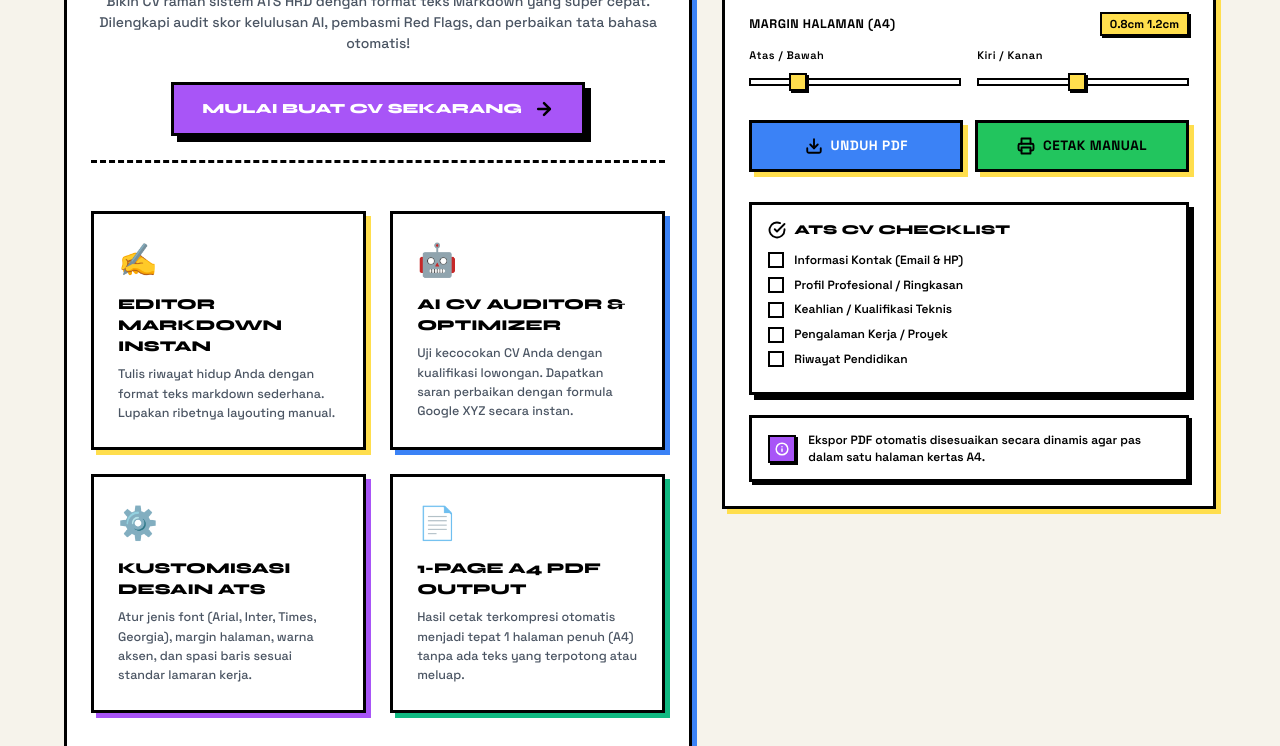
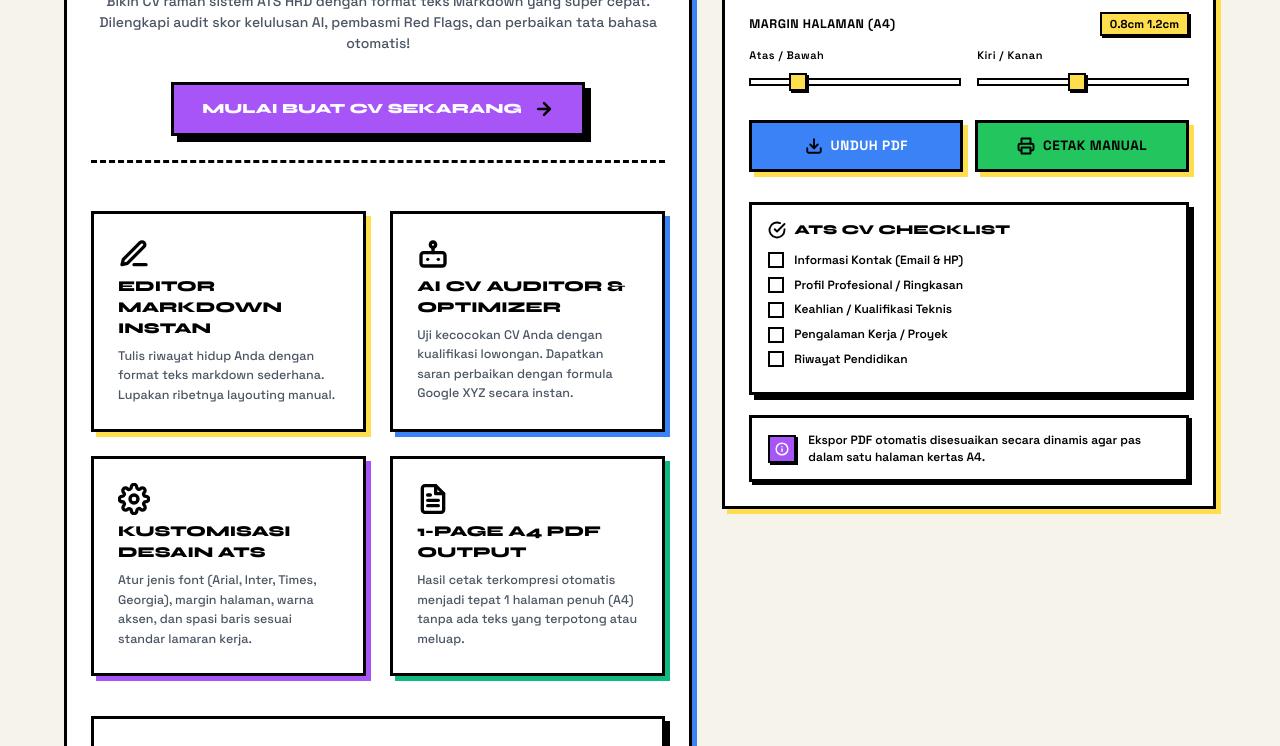
Before and after one commit to Rangga11268/md-to-pdf-converter, a website: page public/index.html in a window 1280 px wide. Shown: the part 579-1325 px from the top of the page. Drawn offline with nearby package versions, Linux system fonts and the light colour scheme.

Commit message:
fix: replace emojis with custom neobrutalist SVG icons on landing page feature cards

```diff
--- a/public/index.html
+++ b/public/index.html
@@ -114,25 +114,43 @@
                  <div class="home-grid">
                       <!-- Feature 1 -->
                       <div class="home-feature-card yellow">
-                         <div class="card-icon">✍️</div>
+                          <svg viewBox="0 0 24 24" width="32" height="32" fill="none" stroke="currentColor" stroke-width="2.5" stroke-linecap="round" stroke-linejoin="round" class="card-svg-icon">
+                              <path d="M12 20h9"></path>
+                              <path d="M16.5 3.5a2.121 2.121 0 0 1 3 3L7 19l-4 1 1-4L16.5 3.5z"></path>
+                          </svg>
                           <h4>Editor Markdown Instan</h4>
                           <p>Tulis riwayat hidup Anda dengan format teks markdown sederhana. Lupakan ribetnya layouting manual.</p>
                       </div>
                       <!-- Feature 2 -->
                       <div class="home-feature-card blue">
-                         <div class="card-icon">🤖</div>
+                          <svg viewBox="0 0 24 24" width="32" height="32" fill="none" stroke="currentColor" stroke-width="2.5" stroke-linecap="round" stroke-linejoin="round" class="card-svg-icon">
+                              <rect x="3" y="11" width="18" height="10" rx="2"></rect>
+                              <circle cx="12" cy="5" r="2"></circle>
+                              <path d="M12 7v4"></path>
+                              <line x1="8" y1="16" x2="8.01" y2="16"></line>
+                              <line x1="16" y1="16" x2="16.01" y2="16"></line>
+                          </svg>
                           <h4>AI CV Auditor & Optimizer</h4>
                           <p>Uji kecocokan CV Anda dengan kualifikasi lowongan. Dapatkan saran perbaikan dengan formula Google XYZ secara instan.</p>
                       </div>
                       <!-- Feature 3 -->
                       <div class="home-feature-card purple">
-                         <div class="card-icon">⚙️</div>
+                          <svg viewBox="0 0 24 24" width="32" height="32" fill="none" stroke="currentColor" stroke-width="2.5" stroke-linecap="round" stroke-linejoin="round" class="card-svg-icon">
+                              <circle cx="12" cy="12" r="3"></circle>
+                              <path d="M19.4 15a1.65 1.65 0 0 0 .33 1.82l.06.06a2 2 0 1 1-2.83 2.83l-.06-.06a1.65 1.65 0 0 0-1.82-.33 1.65 1.65 0 0 0-1 1.51V21a2 2 0 0 1-4 0v-.09A1.65 1.65 0 0 0 9 19.4a1.65 1.65 0 0 0-1.82.33l-.06.06a2 2 0 1 1-2.83-2.83l.06-.06a1.65 1.65 0 0 0 .33-1.82 1.65 1.65 0 0 0-1.51-1H3a2 2 0 0 1 0-4h.09A1.65 1.65 0 0 0 4.6 9a1.65 1.65 0 0 0-.33-1.82l-.06-.06a2 2 0 1 1 2.83-2.83l.06.06a1.65 1.65 0 0 0 1.82.33H9a1.65 1.65 0 0 0 1-1.51V3a2 2 0 0 1 4 0v.09a1.65 1.65 0 0 0 1 1.51 1.65 1.65 0 0 0 1.82-.33l.06-.06a2 2 0 1 1 2.83 2.83l-.06.06a1.65 1.65 0 0 0-.33 1.82V9a1.65 1.65 0 0 0 1.51 1H21a2 2 0 0 1 0 4h-.09a1.65 1.65 0 0 0-1.51 1z"></path>
+                          </svg>
                           <h4>Kustomisasi Desain ATS</h4>
                           <p>Atur jenis font (Arial, Inter, Times, Georgia), margin halaman, warna aksen, dan spasi baris sesuai standar lamaran kerja.</p>
                       </div>
                       <!-- Feature 4 -->
                       <div class="home-feature-card green">
-                         <div class="card-icon">📄</div>
+                          <svg viewBox="0 0 24 24" width="32" height="32" fill="none" stroke="currentColor" stroke-width="2.5" stroke-linecap="round" stroke-linejoin="round" class="card-svg-icon">
+                              <path d="M14 2H6a2 2 0 0 0-2 2v16a2 2 0 0 0 2 2h12a2 2 0 0 0 2-2V8z"></path>
+                              <polyline points="14 2 14 8 20 8"></polyline>
+                              <line x1="16" y1="13" x2="8" y2="13"></line>
+                              <line x1="16" y1="17" x2="8" y2="17"></line>
+                              <polyline points="10 9 9 9 8 9"></polyline>
+                          </svg>
                           <h4>1-Page A4 PDF Output</h4>
                           <p>Hasil cetak terkompresi otomatis menjadi tepat 1 halaman penuh (A4) tanpa ada teks yang terpotong atau meluap.</p>
                       </div>
```
Lines whose indentation alone changed are shown as unchanged.
